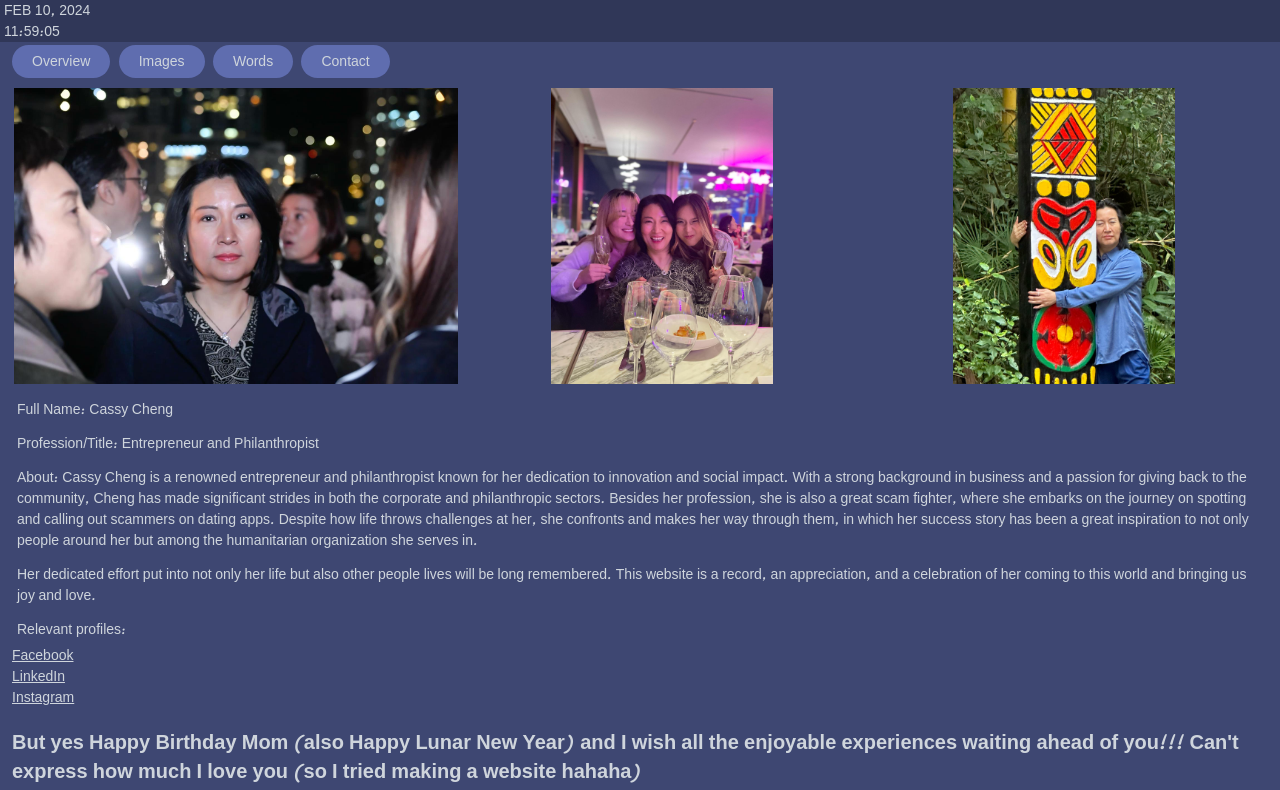
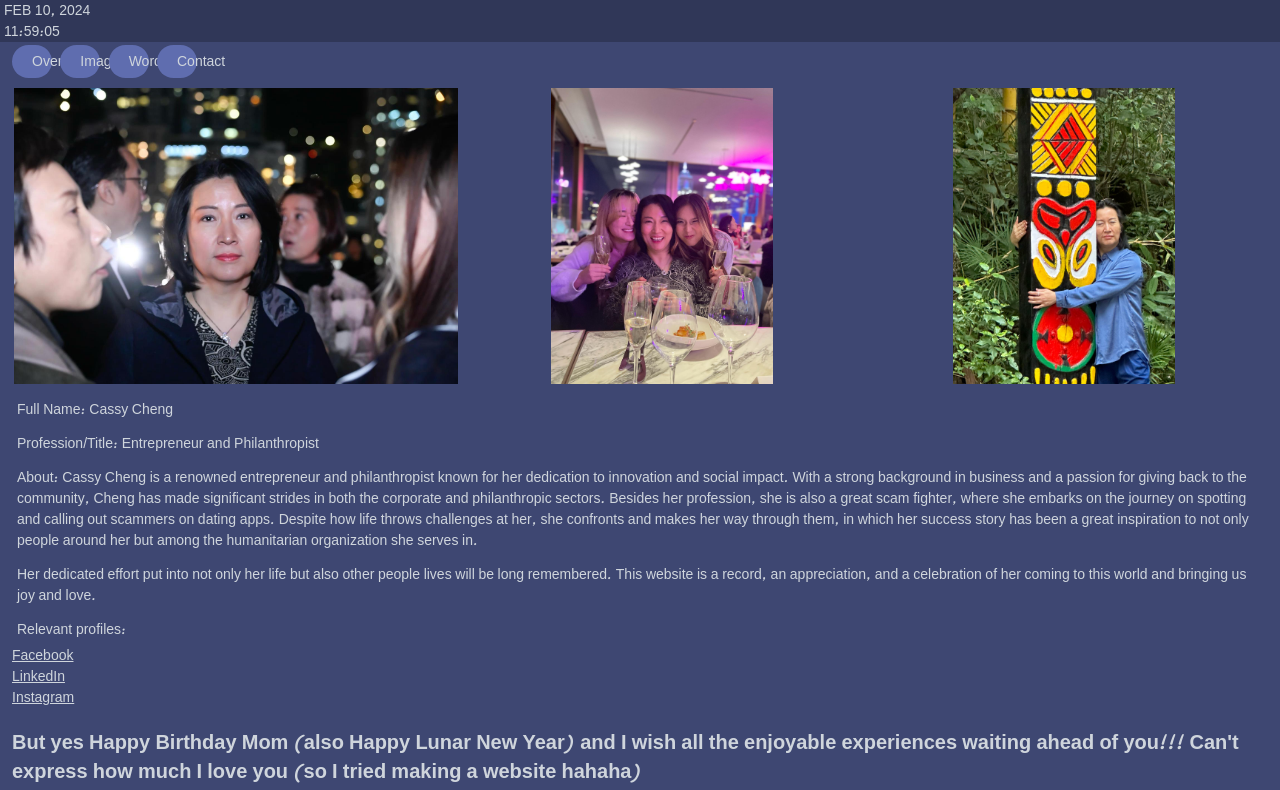
Before and after one commit to stephanielam0506/Birthday, a plain HTML site: page index.html in a window 1280 px wide. Shown: the part 67-857 px from the top of the page. Drawn offline with nearby package versions, Linux system fonts and the light colour scheme; a web font is replaced by a local one.

Commit message:
why does it not match.

```diff
--- a/css/style.css
+++ b/css/style.css
@@ -87,7 +87,7 @@ a {
 /* Style the links inside the navigation bar */
 .nav a{
   display: inline-block;
-  min-width: 15px;
+  width: 15px;
   color: #cfd5dc;
   background-color: rgb(95, 109, 175);
   text-align: center;
```
